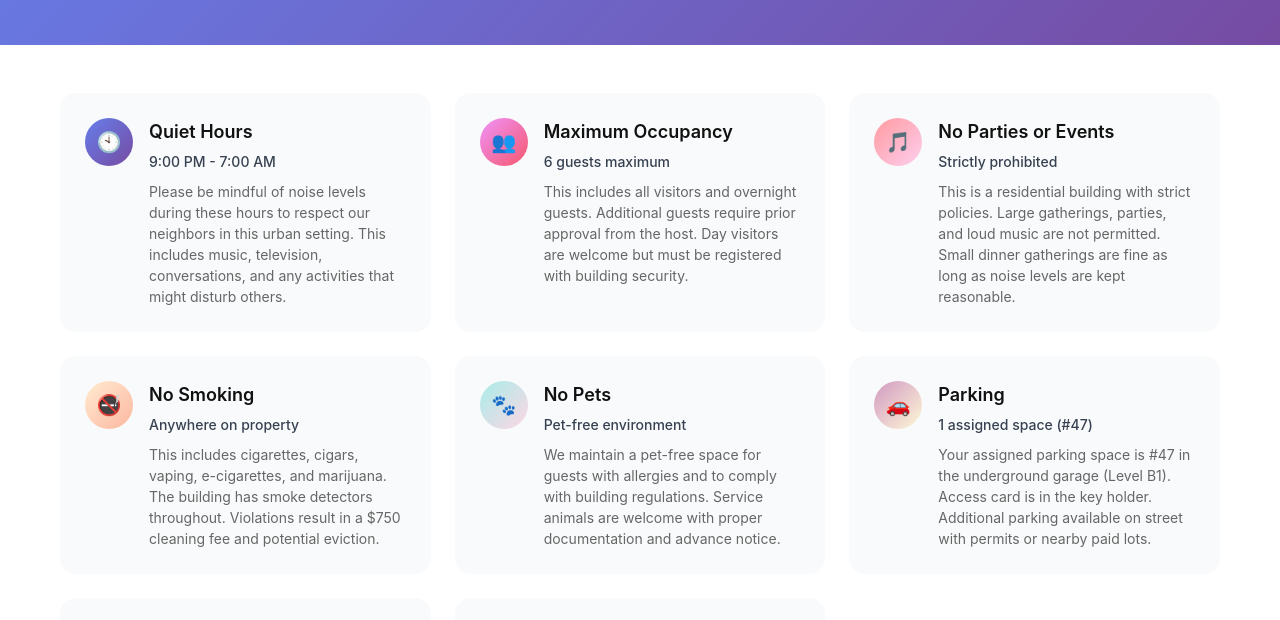
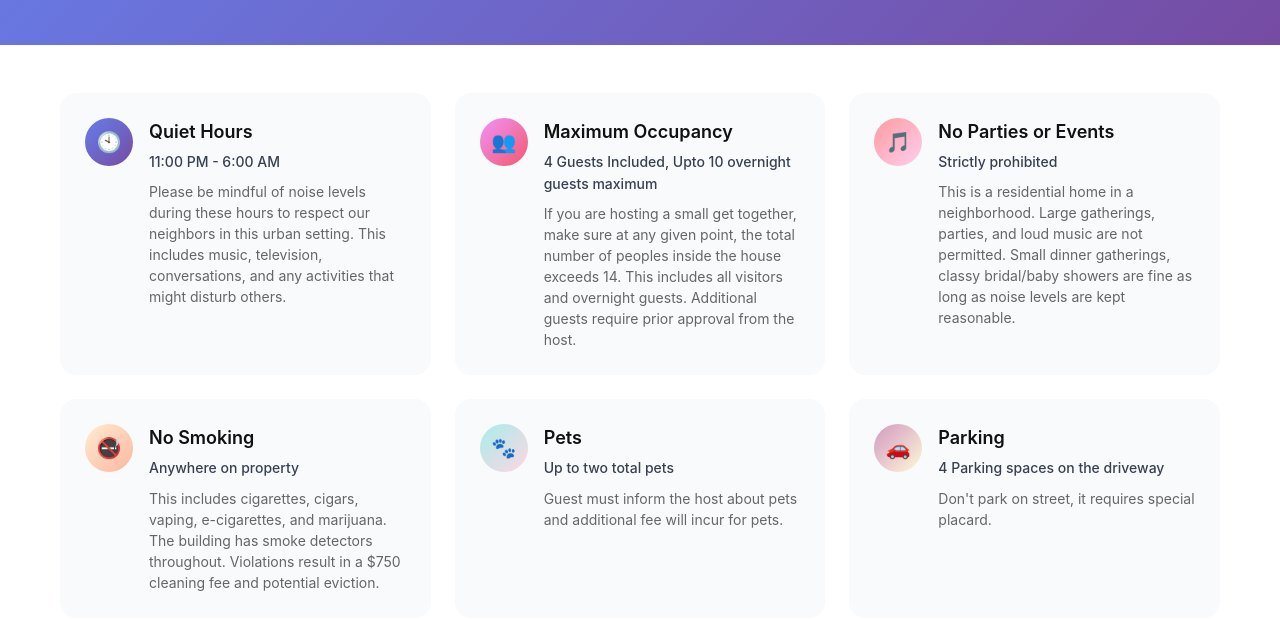
Before and after one commit to MursalinHabib/mursalinhabib.github.io, a plain HTML site: page house-rules.html in a window 1280 px wide. Shown: the part 309-929 px from the top of the page. Drawn offline with Linux system fonts and the light colour scheme.

Commit message:
Update house-rules.html

```diff
--- a/house-rules.html
+++ b/house-rules.html
@@ -56,7 +56,7 @@
                     <div class="rule-icon blue">🕙</div>
                     <div class="rule-content">
                         <h3>Quiet Hours</h3>
-                        <p class="rule-desc">9:00 PM - 7:00 AM</p>
+                        <p class="rule-desc">11:00 PM - 6:00 AM</p>
                         <p class="rule-details">Please be mindful of noise levels during these hours to respect our neighbors in this urban setting. This includes music, television, conversations, and any activities that might disturb others.</p>
                     </div>
                 </div>
@@ -65,8 +65,8 @@
                     <div class="rule-icon purple">👥</div>
                     <div class="rule-content">
                         <h3>Maximum Occupancy</h3>
-                        <p class="rule-desc">6 guests maximum</p>
-                        <p class="rule-details">This includes all visitors and overnight guests. Additional guests require prior approval from the host. Day visitors are welcome but must be registered with building security.</p>
+                        <p class="rule-desc">4 Guests Included, Upto 10 overnight guests maximum</p>
+                        <p class="rule-details">If you are hosting a small get together, make sure at any given point, the total number of peoples inside the house exceeds 14. This includes all visitors and overnight guests. Additional guests require prior approval from the host.</p>
                     </div>
                 </div>
 
@@ -75,7 +75,7 @@
                     <div class="rule-content">
                         <h3>No Parties or Events</h3>
                         <p class="rule-desc">Strictly prohibited</p>
-                        <p class="rule-details">This is a residential building with strict policies. Large gatherings, parties, and loud music are not permitted. Small dinner gatherings are fine as long as noise levels are kept reasonable.</p>
+                        <p class="rule-details">This is a residential home in a neighborhood. Large gatherings, parties, and loud music are not permitted. Small dinner gatherings, classy bridal/baby showers are fine as long as noise levels are kept reasonable.</p>
                     </div>
                 </div>
 
@@ -91,9 +91,9 @@
                 <div class="rule-card">
                     <div class="rule-icon green">🐾</div>
                     <div class="rule-content">
-                        <h3>No Pets</h3>
-                        <p class="rule-desc">Pet-free environment</p>
-                        <p class="rule-details">We maintain a pet-free space for guests with allergies and to comply with building regulations. Service animals are welcome with proper documentation and advance notice.</p>
+                        <h3>Pets</h3>
+                        <p class="rule-desc">Up to two total pets</p>
+                        <p class="rule-details">Guest must inform the host about pets and additional fee will incur for pets.</p>
                     </div>
                 </div>
 
@@ -101,8 +101,8 @@
                     <div class="rule-icon indigo">🚗</div>
                     <div class="rule-content">
                         <h3>Parking</h3>
-                        <p class="rule-desc">1 assigned space (#47)</p>
-                        <p class="rule-details">Your assigned parking space is #47 in the underground garage (Level B1). Access card is in the key holder. Additional parking available on street with permits or nearby paid lots.</p>
+                        <p class="rule-desc">4 Parking spaces on the driveway</p>
+                        <p class="rule-details">Don't park on street, it requires special placard.</p>
                     </div>
                 </div>
 
@@ -120,7 +120,7 @@
                     <div class="rule-content">
                         <h3>Cleanliness</h3>
                         <p class="rule-desc">Maintain property condition</p>
-                        <p class="rule-details">Please treat the space with care. Clean up spills immediately, use coasters for drinks, and report any damages promptly. Additional cleaning fees may apply for excessive mess.</p>
+                        <p class="rule-details">Please treat the space with care. Clean up spills immediately and report any damages promptly. Additional cleaning fees may apply for excessive mess.</p>
                     </div>
                 </div>
             </div>
@@ -229,7 +229,7 @@
                     </div>
                     <div class="policy-item">
                         <h4>📦 Deliveries</h4>
-                        <p>Packages can be delivered to the building concierge. Please inform them of expected deliveries and provide your name.</p>
+                        <p>Packages can be delivered to the house. Host is not responsble for packages.</p>
                     </div>
                 </div>
             </div>
```
